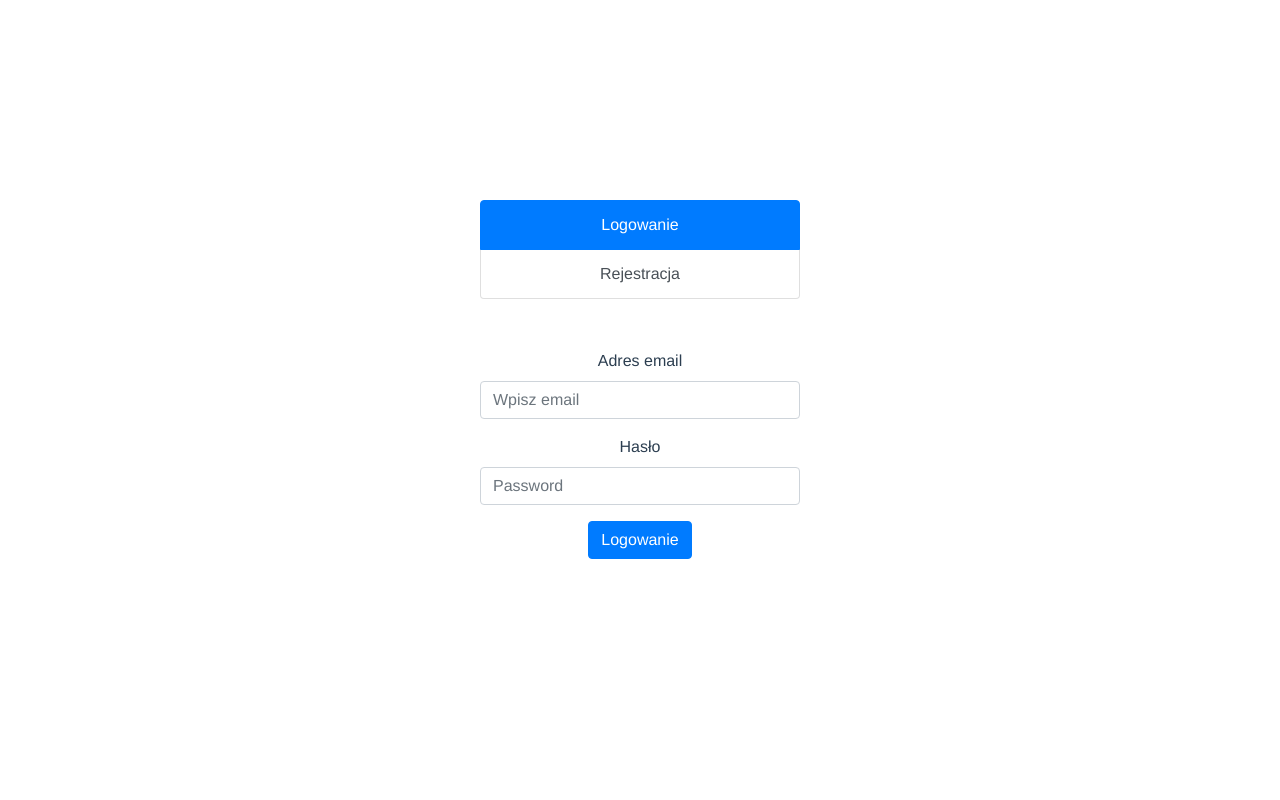
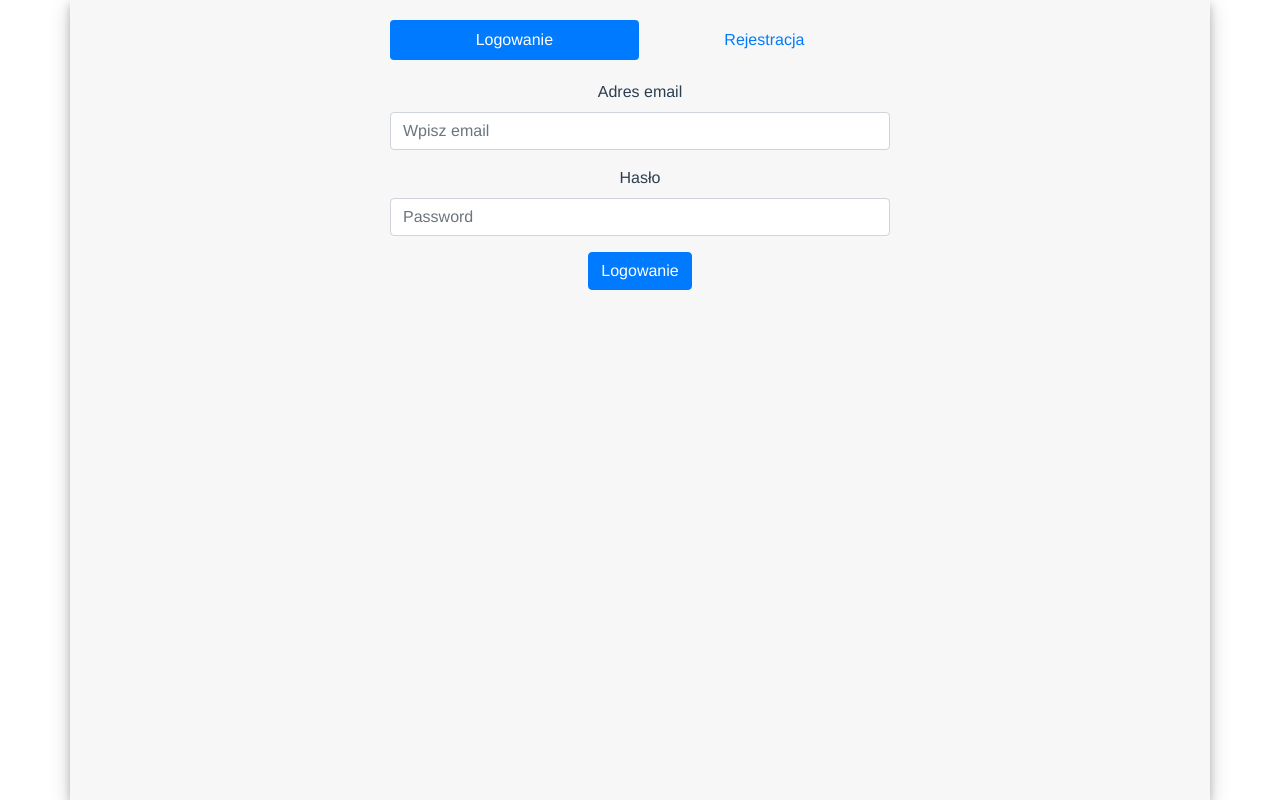
Before and after one commit to szatkoaleksander/student_gamev2, a Vue app in the folder student_game.frontend/: page / in a window 1280 px wide. Built offline with nearby package versions, Linux system fonts and the light colour scheme.

Commit message:
Poprawiony wyglad rejestracji i logowania

```diff
--- a/student_game.frontend/src/assets/css/style.scss
+++ b/student_game.frontend/src/assets/css/style.scss
@@ -1,28 +1,34 @@
-body {
-    background-color: aquamarine;
+html, body {
+    height: 100%;
 }
 
+#app{
+    height: 100%;
+}
 #main {
     height: 100%;
 }
 
-#container {
-    height: 50%;
-    width: 50%;
-    margin: 0;
-    position: absolute;
-    top: 50%;
-    left: 50%;
-    -ms-transform: translate(-50%, -50%);
-    transform: translate(-50%, -50%);
+.container {
+  position: relative;
+  height: 100%;
+  background-color: #F7F7F7;
+  box-shadow: 0 4px 8px 0 rgba(0, 0, 0, 0.2), 0 6px 20px 0 rgba(0, 0, 0, 0.19);
+}
+
+#login-register-div {
+    padding-top: 20px;
+    max-width: 500px;
+    margin: 0 auto;
+    height: 100%;
 }
 
 #nav-tabContent {
-    margin-top: 50px;
-    margin-bottom: 50px;
+    padding-top: 20px;
 }
 
-#list-tab,.form-group {
-    width: 50%;
-    margin: 0 auto;
+
+.dashboard {
+    min-height: 100%;
+    display: block;
 }
--- a/student_game.frontend/src/components/Login.vue
+++ b/student_game.frontend/src/components/Login.vue
@@ -44,15 +44,16 @@ export default {
   },
   methods: {
     loginForm: function (email, password) {
+      this.$router.push({name: 'Dashboard'})
       axios.post('http://localhost:5000/api/account/login', {
         email: email,
         password: password
       })
         .then(function (response) {
           //this.$router.push({name: 'Dashboard'})
-
         })
         .catch(function (error) {
+
           console.log(error)
         })
     }
--- a/student_game.frontend/src/router.js
+++ b/student_game.frontend/src/router.js
@@ -1,8 +1,6 @@
 import Vue from 'vue'
 import Router from 'vue-router'
 import Main from './views/Main.vue'
-import Register from './components/Register.vue'
-import Login from './components/Login.vue'
 import Dashboard from './views/Dashboard.vue'
 
 Vue.use(Router)
@@ -17,16 +15,6 @@ export default new Router({
       component: Main
     },
     {
-      path: '/register',
-      name: 'Register',
-      component: Register
-    },
-    {
-      path: '/login',
-      name: 'Login',
-      component: Login
-    },
-    {
       path: '/dashboard',
       name: 'Dashboard',
       component: Dashboard
--- a/student_game.frontend/src/views/Dashboard.vue
+++ b/student_game.frontend/src/views/Dashboard.vue
@@ -1,6 +1,6 @@
 <template>
-    <div>
-        <h1>Dashboard</h1>
+    <div class="container dashboard">
+        <h1>dashboard</h1>
     </div>
 </template>
 
--- a/student_game.frontend/src/views/Main.vue
+++ b/student_game.frontend/src/views/Main.vue
@@ -1,14 +1,20 @@
 <template>
     <div id="main">
-      <div id="container">
-          <div class="list-group" id="list-tab" role="tablist">
-            <a class="list-group-item list-group-item-action active" id="login-list" data-toggle="list" href="#login" role="tab" aria-controls="login">Logowanie</a>
-            <a class="list-group-item list-group-item-action" id="register-list" data-toggle="list" href="#register" role="tab" aria-controls="register">Rejestracja</a>
-          </div>
+      <div class="container">
+        <div id="login-register-div">
+          <ul class="nav nav-pills nav-fill" id="pills-tab" role="tablist">
+            <li class="nav-item">
+              <a class="nav-link teal-text active" id="pills-home-tab" data-toggle="pill" href="#login" role="tab" aria-controls="login" aria-selected="true">Logowanie</a>
+            </li>
+            <li class="nav-item">
+              <a class="nav-link" id="pills-profile-tab" data-toggle="pill" href="#register" role="tab" aria-controls="register" aria-selected="false">Rejestracja</a>
+            </li>
+          </ul>
           <div class="tab-content" id="nav-tabContent">
             <div class="tab-pane fade show active" id="login" role="tabpanel" aria-labelledby="login-list"><Login /></div>
             <div class="tab-pane fade" id="register" role="tabpanel" aria-labelledby="register-list"><Register /></div>
           </div>
+        </div>
       </div>
     </div>
 </template>
```
Also changed, not shown: 1 other file (tests, documents, lock files or other folders).
